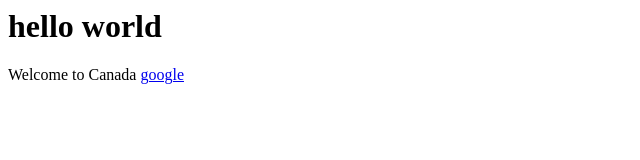
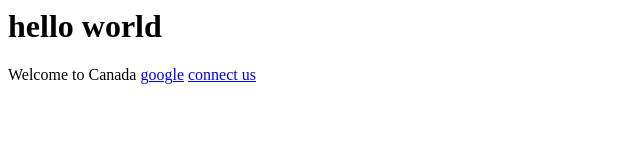
Before and after one commit to ayoubamiar/new-project, a plain HTML site: page page.html in a window 1280 px wide. Shown: the full height of the page, 0-640 px from the left. Drawn offline with Linux system fonts and the light colour scheme.

Commit message:
Adding URL in files

```diff
--- a/page.html
+++ b/page.html
@@ -5,5 +5,6 @@
         <h1>hello world</h1>
         <span>Welcome to Canada</span>
         <a href="www.google.com">google</a>
+        <a href="ConnectU.html">connect us</a>
     </body>
 </html>
```
